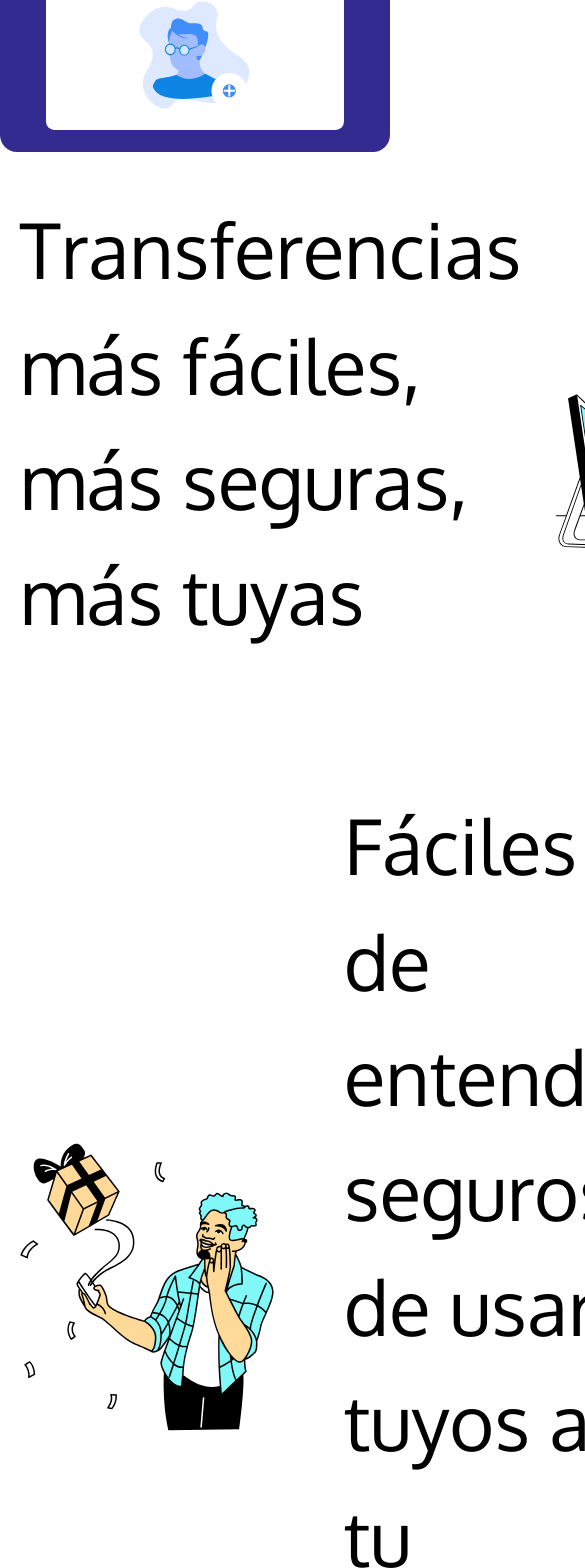
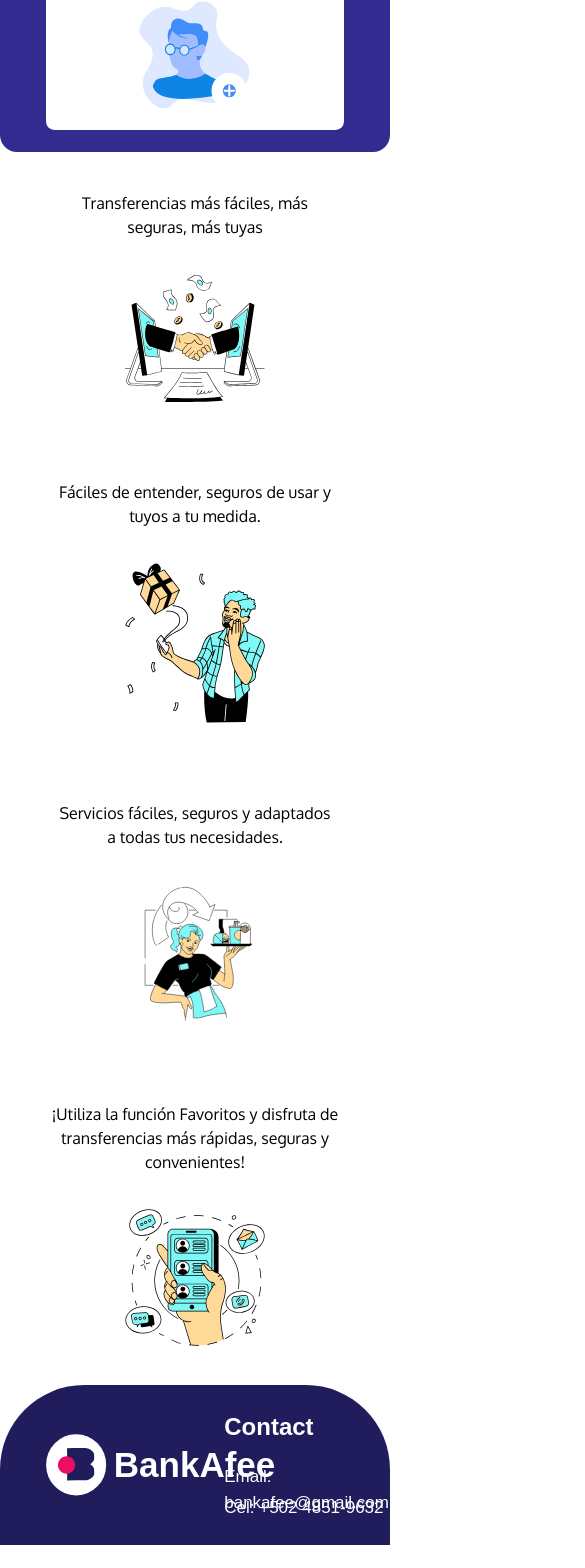
Before and after one commit to oskcarsv/front-bankafee, a React (Vite) app: page / in a window 390 px wide. Shown: the part 1204-2772 px from the top of the page, 585 px wide, since content can reach past the window. After the commit the page ends 2749 px from the top, so only its background shows below. Built offline with nearby package versions, Linux system fonts and the light colour scheme.

Commit message:
chore: Update landing page styles for mobile responsiveness

```diff
--- a/src/styles/landingPagesCss/sectionFavorite.css
+++ b/src/styles/landingPagesCss/sectionFavorite.css
@@ -20,3 +20,25 @@
 .img-favorite-section{
     width: 150%;
 }
+
+@media screen and (max-width: 768px){
+    .section-tool-favorite {
+        padding: 10% 5% 10% 5%;
+    }
+
+    .section-favorite{
+        flex-direction: column;
+        align-items: center;
+        justify-content: center;
+        text-align: center;
+    }
+    .text-1-favorite{
+        font-size: 100%;
+        margin: 0 3% 10% 3%;
+    }
+
+    .img-favorite-section{
+        width: 40%;
+        order: 2;
+    }
+}
--- a/src/styles/landingPagesCss/sectionProduct.css
+++ b/src/styles/landingPagesCss/sectionProduct.css
@@ -20,3 +20,25 @@
     margin-top: auto;
     font-size: 480%;
 }
+
+@media screen and (max-width: 768px){
+    .section-tool-product {
+        padding: 10% 5% 10% 5%;
+    }
+
+    .section-product{
+        flex-direction: column;
+        align-items: center;
+        justify-content: center;
+        text-align: center;
+    }
+    .text-1-product{
+        font-size: 100%;
+        margin: 0 10% 10% 10%;
+    }
+
+    .img-product-section{
+        width: 40%;
+        order: 2;
+    }
+}
--- a/src/styles/landingPagesCss/sectionService.css
+++ b/src/styles/landingPagesCss/sectionService.css
@@ -20,3 +20,25 @@
 .img-service-section{
     width: 80%;
 }
+
+@media screen and (max-width: 768px){
+    .section-tool-service {
+        padding: 10% 5% 10% 5%;
+    }
+
+    .section-service{
+        flex-direction: column;
+        align-items: center;
+        justify-content: center;
+        text-align: center;
+    }
+    .text-1-service{
+        font-size: 100%;
+        margin: 0 10% 10% 10%;
+    }
+
+    .img-service-section{
+        width: 40%;
+    }
+
+}
--- a/src/styles/landingPagesCss/sectionTransfer.css
+++ b/src/styles/landingPagesCss/sectionTransfer.css
@@ -20,3 +20,25 @@
 .img-transfer-section{
     width: 80%;
 }
+
+@media screen and (max-width: 768px){
+    .section-tool-transfer {
+        padding: 10% 5% 10% 5%;
+    }
+
+    .section-transfer{
+        flex-direction: column;
+        align-items: center;
+        justify-content: center;
+        text-align: center;
+    }
+    .text-1-transfer{
+        font-size: 100%;
+        margin: 0 10% 10% 10%;
+    }
+
+    .img-transfer-section{
+        width: 40%;
+    }
+
+}
```
